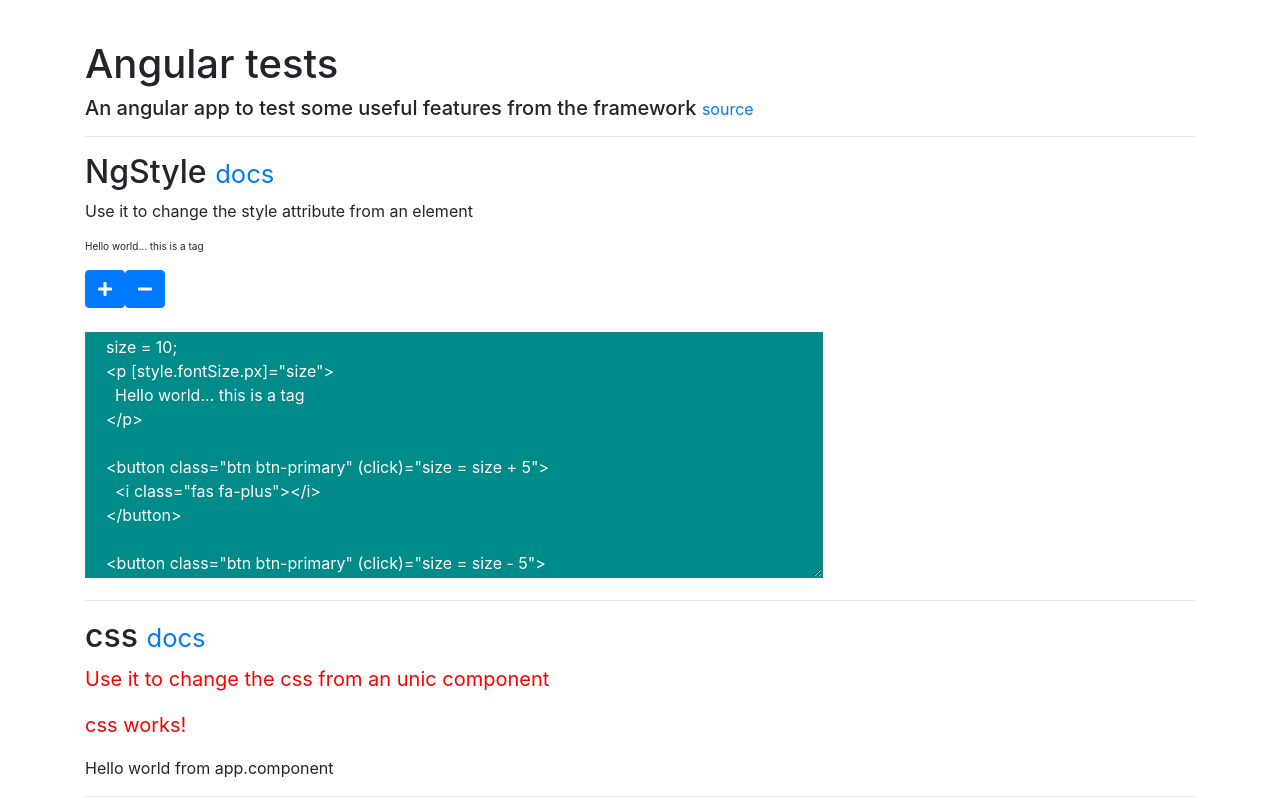
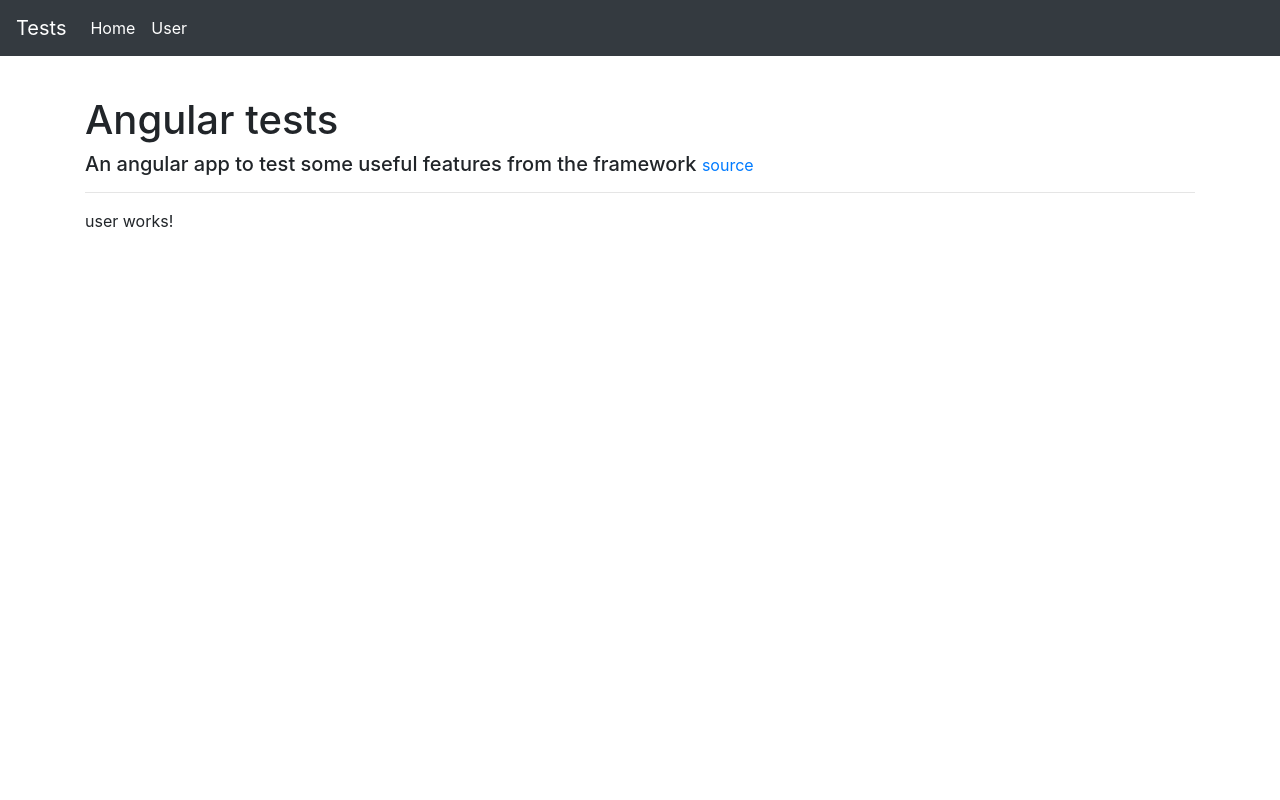
Before and after one commit to reymon359/angular-tests, an Angular app: page /user in a window 1280 px wide. Before the commit this address led to /home. Shown: the top 800 px of the page. Built offline with nearby package versions, Linux system fonts and the light colour scheme.

Commit message:
Created navbar and redirections

```diff
--- a/src/app/app.component.html
+++ b/src/app/app.component.html
@@ -1,3 +1,4 @@
+<app-navbar></app-navbar>
 <div class="container main-container">
     <h1>Angular tests</h1>
     <h5>An angular app to test some useful features from the framework <small><a href="https://github.com/reymon359/angular-tests">source</a></small></h5>
--- a/src/app/app.routes.ts
+++ b/src/app/app.routes.ts
@@ -1,10 +1,12 @@
 import { Routes, RouterModule } from '@angular/router';
 
 import { HomeComponent } from './components/home/home.component';
+import { UserComponent } from './components/user/user.component';
 
 const APP_ROUTES: Routes = [
     { path: '', component: HomeComponent },
     { path: 'home', component: HomeComponent },
+    { path: 'user', component: UserComponent },
     { path: '**', pathMatch: 'full', redirectTo: 'home' }
 ];
 
--- /dev/null
+++ b/src/app/components/navbar/navbar.component.html
@@ -0,0 +1,17 @@
+<nav class="navbar navbar-expand-lg navbar-dark bg-dark">
+    <a class="navbar-brand" href="#">Tests</a>
+    <button class="navbar-toggler" type="button" data-toggle="collapse" data-target="#navbarNav" aria-controls="navbarNav" aria-expanded="false" aria-label="Toggle navigation">
+    <span class="navbar-toggler-icon"></span>
+  </button>
+    <div class="collapse navbar-collapse" id="navbarNav">
+        <ul class="navbar-nav">
+            <li class="nav-item active" routerLinkActive="active">
+                <a class="nav-link" [routerLink]="['/home']">Home</a>
+            </li>
+            <li class="nav-item" routerLinkActive="active">
+                <a class="nav-link" [routerLink]="['/user']">User</a>
+            </li>
+
+        </ul>
+    </div>
+</nav>
--- /dev/null
+++ b/src/app/components/navbar/navbar.component.ts
@@ -0,0 +1,15 @@
+import { Component, OnInit } from '@angular/core';
+
+@Component({
+  selector: 'app-navbar',
+  templateUrl: './navbar.component.html',
+  styles: []
+})
+export class NavbarComponent implements OnInit {
+
+  constructor() { }
+
+  ngOnInit() {
+  }
+
+}
--- /dev/null
+++ b/src/app/components/user/new-user.component.ts
@@ -0,0 +1,19 @@
+import { Component, OnInit } from '@angular/core';
+
+@Component({
+  selector: 'app-new-user',
+  template: `
+    <p>
+      new-user works!
+    </p>
+  `,
+  styles: []
+})
+export class NewUserComponent implements OnInit {
+
+  constructor() { }
+
+  ngOnInit() {
+  }
+
+}
--- /dev/null
+++ b/src/app/components/user/user-edit.component.ts
@@ -0,0 +1,19 @@
+import { Component, OnInit } from '@angular/core';
+
+@Component({
+  selector: 'app-user-edit',
+  template: `
+    <p>
+      user-edit works!
+    </p>
+  `,
+  styles: []
+})
+export class UserEditComponent implements OnInit {
+
+  constructor() { }
+
+  ngOnInit() {
+  }
+
+}
--- /dev/null
+++ b/src/app/components/user/user-info.component.ts
@@ -0,0 +1,19 @@
+import { Component, OnInit } from '@angular/core';
+
+@Component({
+  selector: 'app-user-info',
+  template: `
+    <p>
+      user-info works!
+    </p>
+  `,
+  styles: []
+})
+export class UserInfoComponent implements OnInit {
+
+  constructor() { }
+
+  ngOnInit() {
+  }
+
+}
--- /dev/null
+++ b/src/app/components/user/user.component.html
@@ -0,0 +1,3 @@
+<p>
+  user works!
+</p>
--- /dev/null
+++ b/src/app/components/user/user.component.ts
@@ -0,0 +1,14 @@
+import { Component, OnInit } from '@angular/core';
+
+@Component({
+  selector: 'app-user',
+  templateUrl: './user.component.html'
+})
+export class UserComponent implements OnInit {
+
+  constructor() { }
+
+  ngOnInit() {
+  }
+
+}
```
Also changed, not shown: src/app/app.module.ts (+11 -1 lines).
